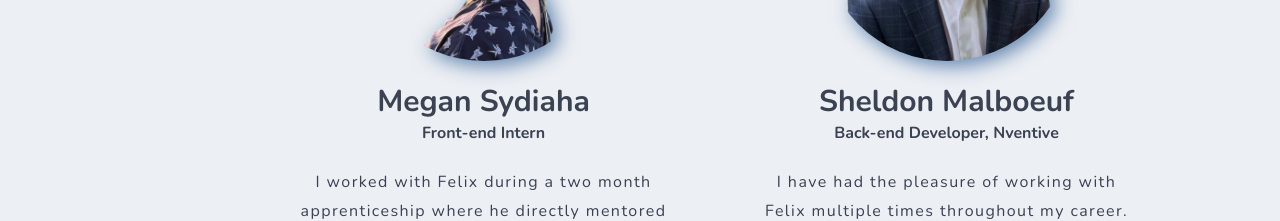
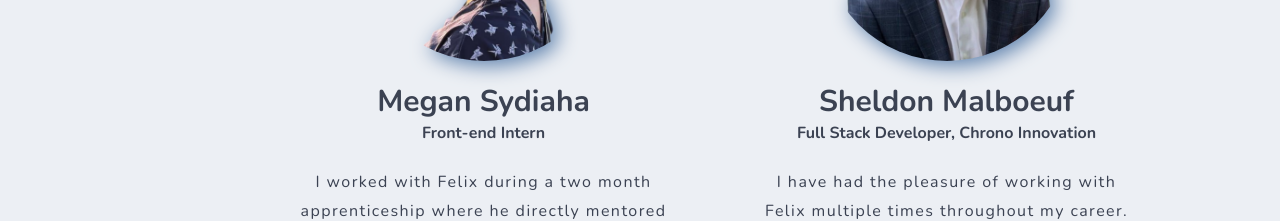
Before and after one commit to FelixPriori/next-portfolio, a Next.js app: page / in a window 1280 px wide. Shown: the part 3780-4001 px from the top of the page. Built offline with nearby package versions, Linux system fonts and the light colour scheme.

Commit message:
updates sheldon description

```diff
--- a/src/app/_data/testimonialsData.ts
+++ b/src/app/_data/testimonialsData.ts
@@ -7,7 +7,7 @@ export const testimonialData = [
 	},
 	{
 		personName: 'Sheldon Malboeuf',
-		position: 'Back-end Developer, Nventive',
+		position: 'Full Stack Developer, Chrono Innovation',
 		text: 'I have had the pleasure of working with Felix multiple times throughout my career. Not only, does he create a friendly and collaborative atmosphere, but is attentive to detail. He considers multiple perspectives when choosing his solutions and overall displays the qualities that any development team would see as an asset.',
 		photoSrc: '/sheldon.png',
 	},
```
